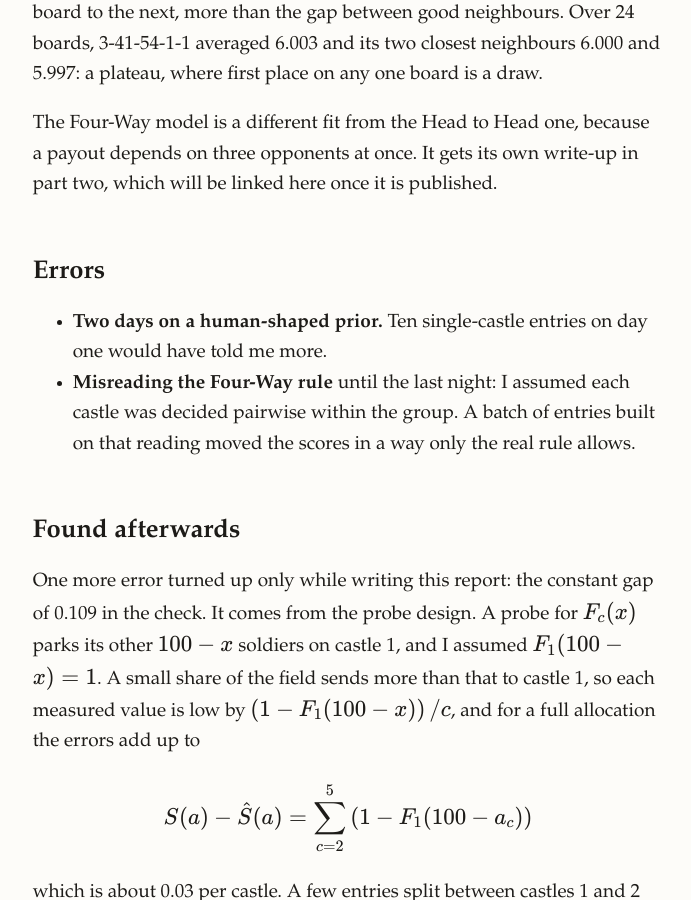
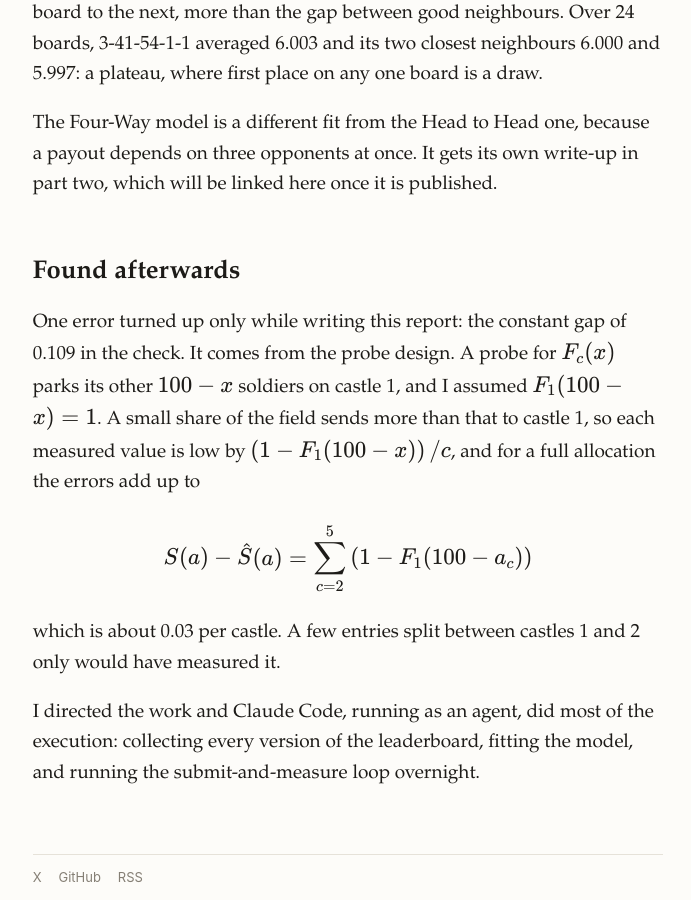
Before and after one commit to kinshu0/kinshu0.github.io, a Jekyll site: the page built from _posts/2026-11-22-castle-challenge.markdown, in a window 1280 px wide and 900 px high, scrolled down 12009 px. Shown: the whole window, without its empty margins (292-983 px from the left). Built offline with Jekyll 4.4.1, drawn with Linux system fonts in a browser that asks for light colours.

Commit message:
Castle post: cut the Errors section
Co-Authored-By: Claude Fable 5.2 <noreply@anthropic.com>

```diff
--- a/_posts/2026-11-22-castle-challenge.markdown
+++ b/_posts/2026-11-22-castle-challenge.markdown
@@ -285,14 +285,9 @@ A rebuilt Four-Way model supplied a starting region, 8-41-51-0-0, which ranked 1
 
 The Four-Way model is a different fit from the Head to Head one, because a payout depends on three opponents at once. It gets its own write-up in part two, which will be linked here once it is published.
 
-## Errors
-
-- **Two days on a human-shaped prior.** Ten single-castle entries on day one would have told me more.
-- **Misreading the Four-Way rule** until the last night: I assumed each castle was decided pairwise within the group. A batch of entries built on that reading moved the scores in a way only the real rule allows.
-
 ## Found afterwards
 
-One more error turned up only while writing this report: the constant gap of 0.109 in the check. It comes from the probe design. A probe for $$F_c(x)$$ parks its other $$100 - x$$ soldiers on castle 1, and I assumed $$F_1(100 - x) = 1$$. A small share of the field sends more than that to castle 1, so each measured value is low by $$\left(1 - F_1(100 - x)\right) / c$$, and for a full allocation the errors add up to
+One error turned up only while writing this report: the constant gap of 0.109 in the check. It comes from the probe design. A probe for $$F_c(x)$$ parks its other $$100 - x$$ soldiers on castle 1, and I assumed $$F_1(100 - x) = 1$$. A small share of the field sends more than that to castle 1, so each measured value is low by $$\left(1 - F_1(100 - x)\right) / c$$, and for a full allocation the errors add up to
 
 $$
 S(a) - \hat{S}(a) = \sum_{c=2}^{5} \left( 1 - F_1(100 - a_c) \right)
```
